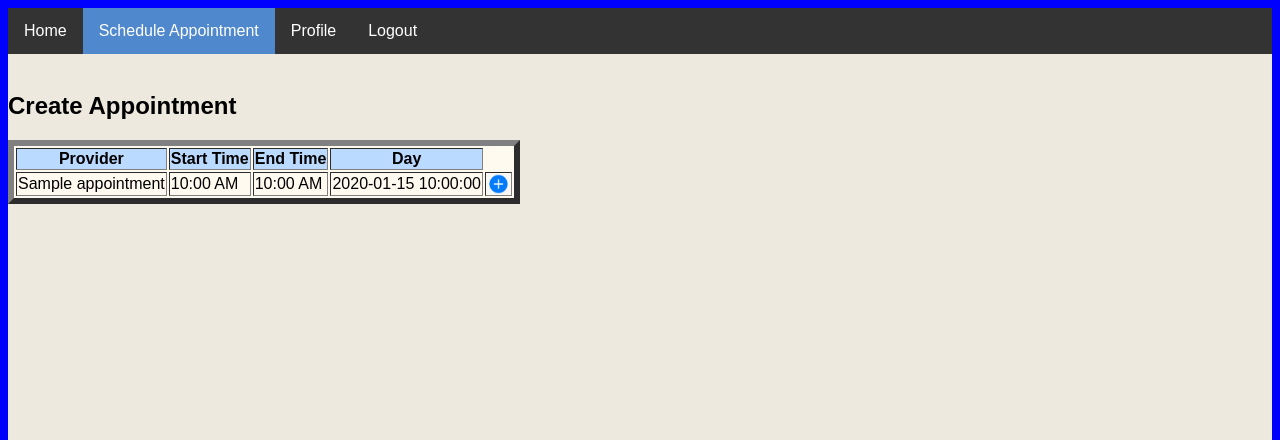
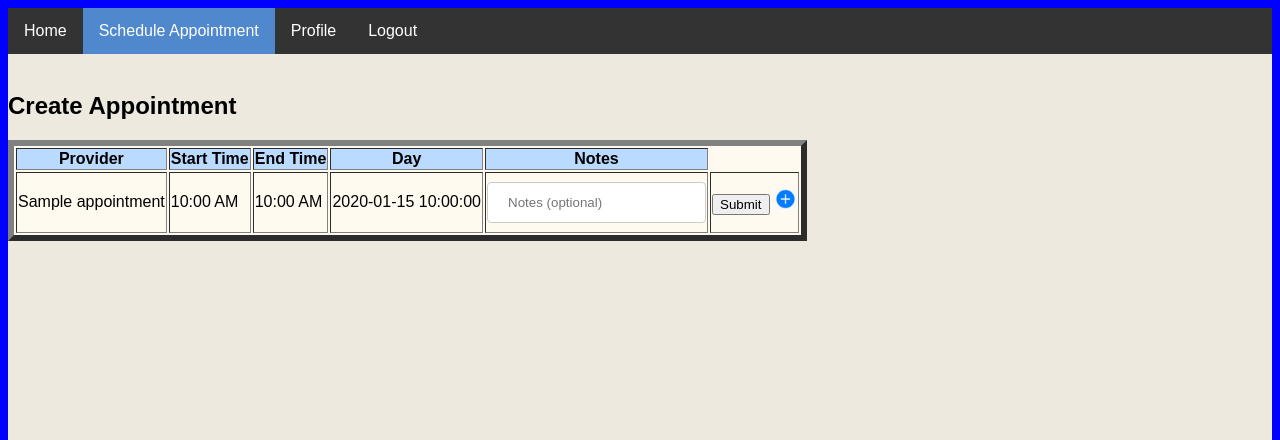
Before and after one commit to aarondunn21/AppointmentScheduler, a Flask app: page /createAppointment/1 in a window 1280 px wide. Shown: the top 440 px of the page. Run offline with Flask 3, Linux system fonts and the light colour scheme; a database or web service that is not in the repository returns one stand-in record (values such as "Sample title").

Commit message:
Update createAppointment.html

```diff
--- a/templates/createAppointment.html
+++ b/templates/createAppointment.html
@@ -18,26 +18,29 @@
    <br>
 <h2>Create Appointment</h2>
 
-
-
 <table border = 6>
         <thead style="font-weight: bold; text-align: center;">
            <td>Provider</td>
            <td>Start Time</td>
            <td>End Time</td>
            <td>Day</td>
+           <td>Notes</td>
         </thead>
         <!--Styles for table-->
 
         {% for app in appointments %}
         <tr>
+        <form action="{{ url_for('addAppointment', appId=app['_id'], user_id=id)}}" method="POST" role="form">
           <td>{{ app['provider_name']}}</td>
           <td class="time">{{ app['start_time']}}</td>
           <td class="time">{{ app['end_time']}}</td>
           <td>{{ app['date'] }}</td>
+            <td><input name="notes" class="form-control" type="text" placeholder="Notes (optional)" /></td>
           <td>
-                <a href="{{ url_for('addAppointment', appId=app._id, user_id=id) }}"><img class="plus" title="Add" src="{{url_for('static',filename='imgs/plus.png')}}"></a>
+              <button type="submit">Submit</button>
+              <a href="{{ url_for('addAppointment', appId=app._id, user_id=id) }}"><img class="plus" title="Add" src="{{url_for('static',filename='imgs/plus.png')}}"></a>
           </td>
+        </form>
         </tr>
         {% endfor %}
      </table>
```
